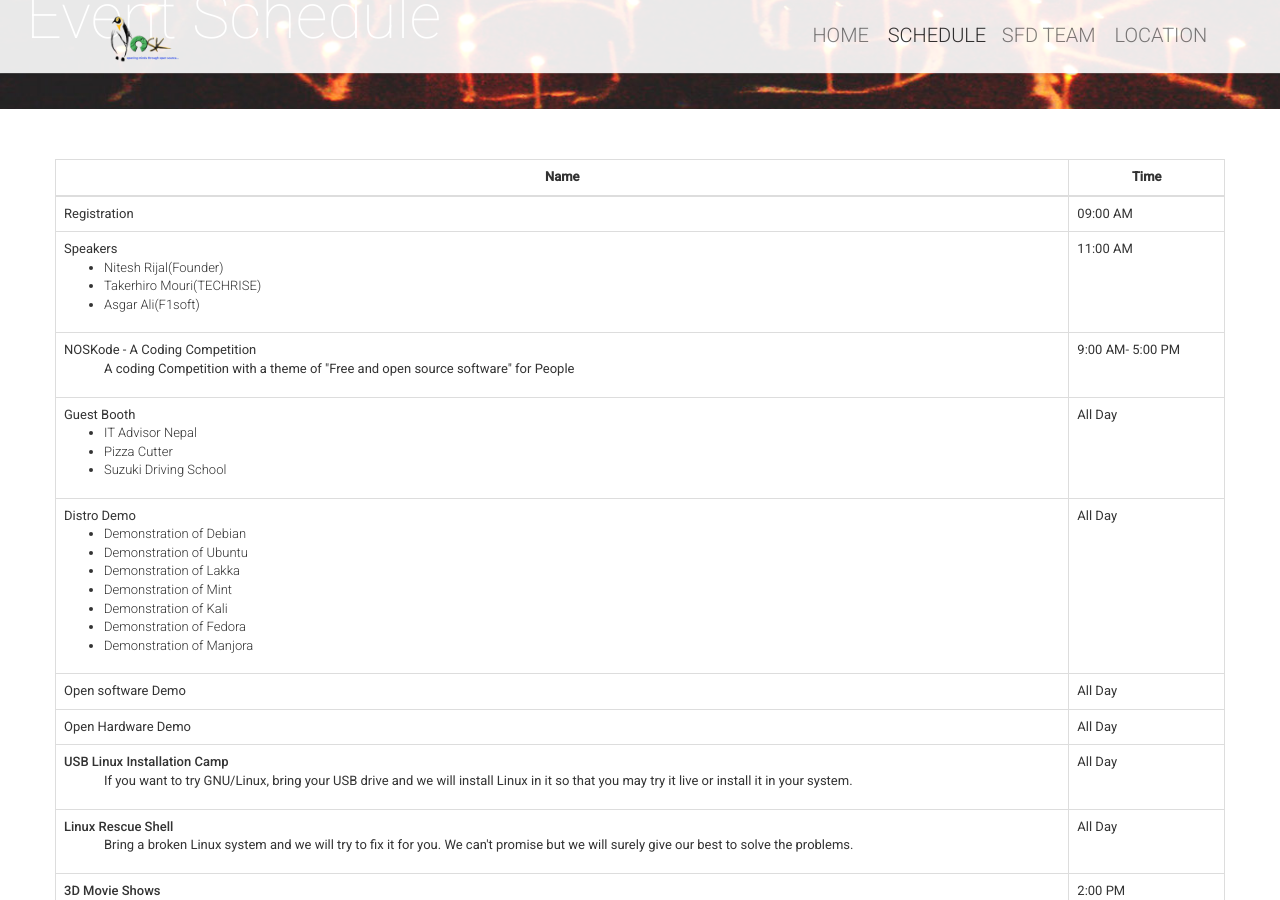
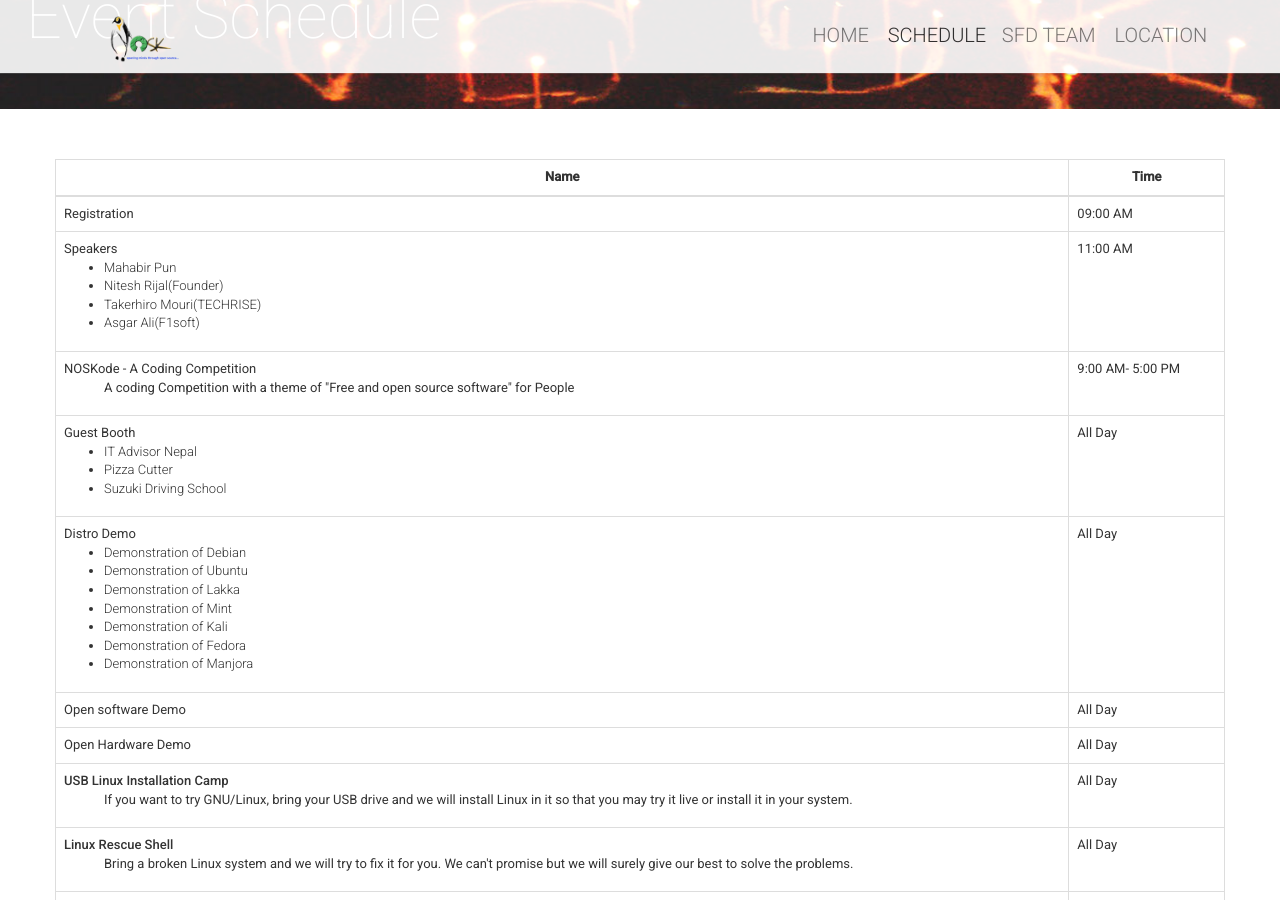
Before and after one commit to openosk/openosk.github.io, a Jekyll site: the page built from schedule.html, in a window 1280 px wide and 900 px high, scrolled down 491 px. Built offline with Jekyll 4.4.1, drawn with Linux system fonts in a browser that asks for light colours; nearby versions of some CDN libraries; comment, search, counter and statistics services are not loaded.

Commit message:
updated2016

```diff
--- a/_includes/schedule-table.html
+++ b/_includes/schedule-table.html
@@ -20,6 +20,7 @@
                             <tr>
                             	<td>Speakers
 	                            	<ul>
+	                            		<li>Mahabir Pun</li>
 		                            	<li>Nitesh Rijal(Founder)</li>
 		                            	<li>Takerhiro Mouri(TECHRISE)</li>
 		                            	<li>Asgar Ali(F1soft)</li>
```
